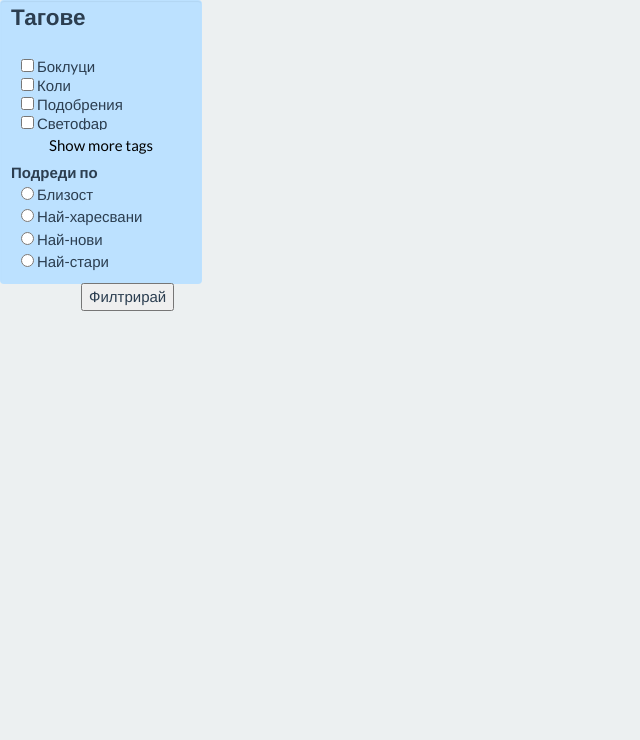
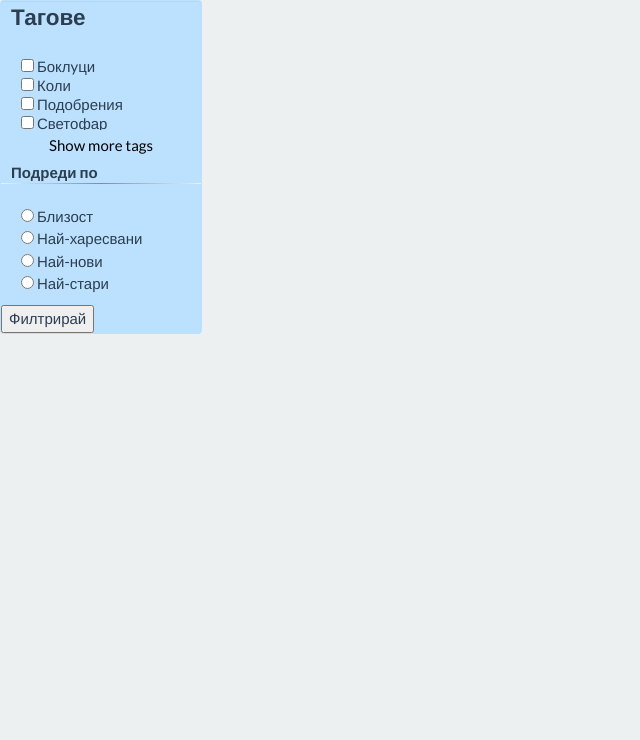
Before and after one commit to VGeorgiev1/frix, a Node server app: page /allproblems in a window 1440 px wide. Shown: the part 60-800 px from the top of the page, without its empty margins (0-640 px from the left). Run offline with Node 20, Linux system fonts and the light colour scheme; data comes from the database, SQL or seed files in the repository; data that the repository does not hold is empty; some libraries are stand-ins or nearby versions.

Commit message:
Some minor disgn changes

```diff
--- a/views/problem/allproblems.hbs
+++ b/views/problem/allproblems.hbs
@@ -40,7 +40,7 @@
     }
     .main {
         position: absolute;
-        left:178px; top:92px; right:0; bottom:0;
+        left:178px; top:60px; right:0; bottom:0;
     }
     li{
         list-style-type: none;
@@ -50,7 +50,7 @@
 
     }
 </style>
-<form method="post" action="/allproblems/sorted" class="left">
+<form  style="overflow:scroll" method="post" action="/allproblems/sorted" class="left" >
     <div class="tagsWell" style="position:relative">
         <legend style="font-weight:bold" class="legend">Тагове</legend>
             <div id="tagList" class="content hideContent" tabindex="100">
@@ -69,6 +69,7 @@
                 <span style="font-weight:bold" class="legend">Подреди по</span>
             </div>
             <div>
+                <hr>
                 <ul class="items" id="menu">
                     <li><input name="sortBy" type='radio' value="distance"> Близост</li>
                     <li><input name="sortBy" type='radio' value="liked"> Най-харесвани</li>
@@ -77,11 +78,11 @@
                 </ul>
             </div>
             <div>
-                <button  type="submit" style="position:absolute; left: 40%;">Филтрирай</button>
+                <button  type="submit">Филтрирай</button>
             </div>
 
-    </div>
-</div>
+        </div>
+
 </form>
 <div class="container body-content main">
     <div class="row">
```
